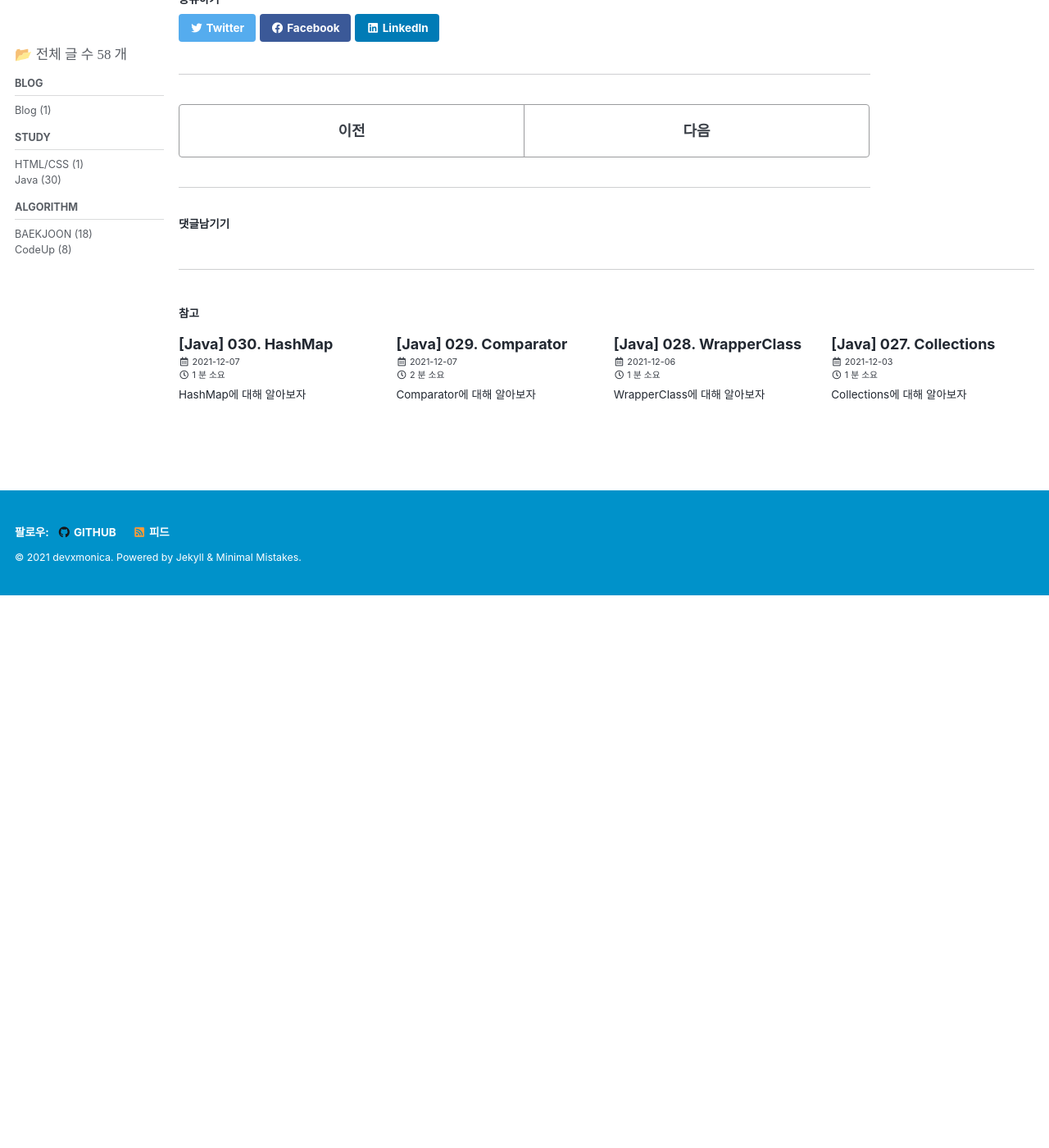
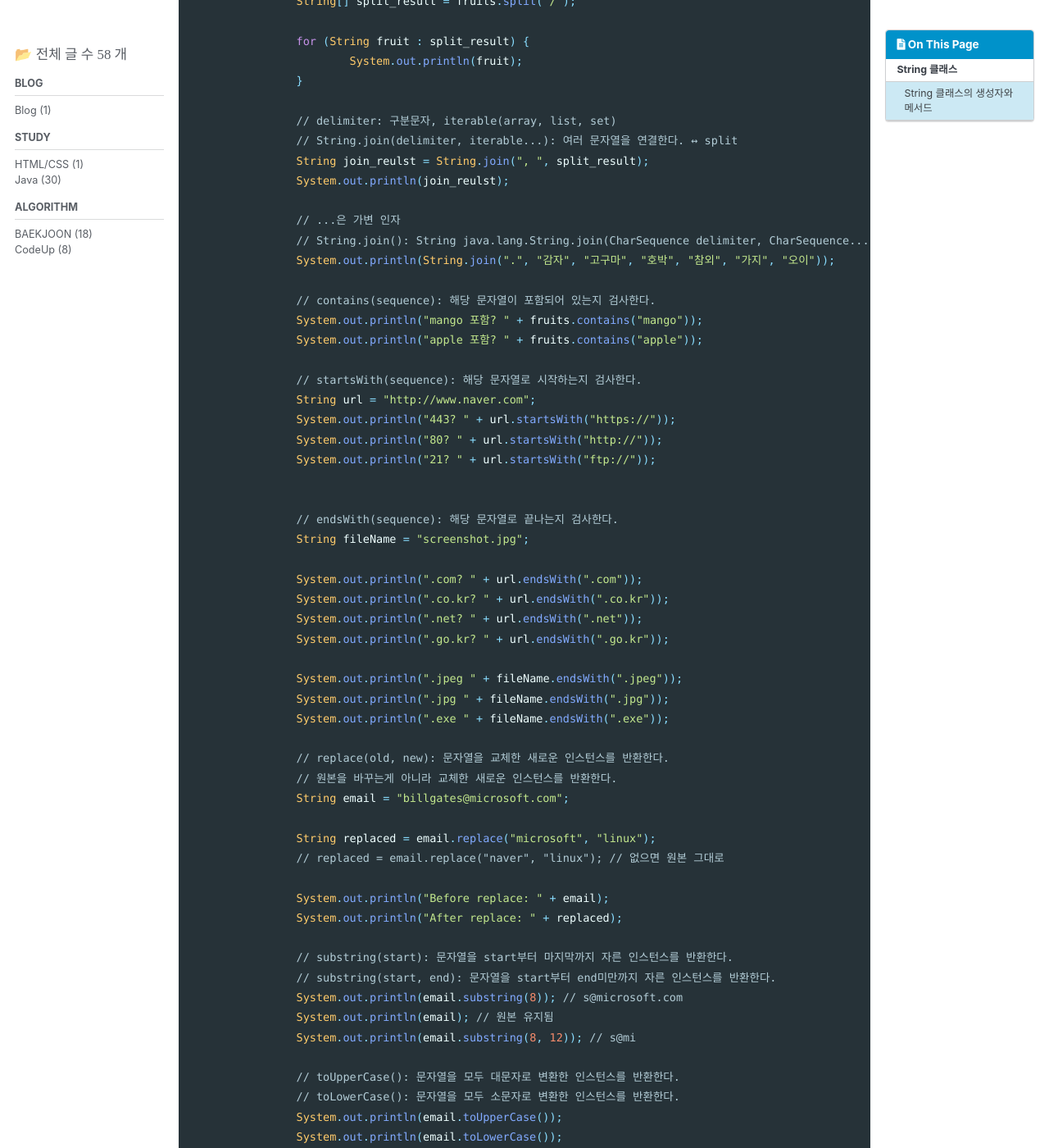
Before and after one commit to devxmonica/devxmonica.github.io, a Jekyll site: the page built from _posts/2021-11-14-11th-posting.md, in a window 1280 px wide and 1400 px high, scrolled down 4696 px. Shown: the whole window at 82% size. Built offline with Jekyll 4.4.1, drawn with Linux system fonts in a browser that asks for light colours; cached includes are drawn as plain includes; comment, search, counter and statistics services are not loaded; before the commit the page ends 5422 px from its top, so only the background shows below that; some of the changed text lies outside the part shown.

Commit message:
[Java] 009. String클래스 코드 추가

````diff
--- a/_posts/2021-11-14-11th-posting.md
+++ b/_posts/2021-11-14-11th-posting.md
@@ -11,7 +11,7 @@ sidebar:
     nav: "docs"
 search: true
 permalink: categories/java/009-String
-# last_modified_at:
+last_modified_at: 2021-12-08
 ---
 
 #### String 클래스
@@ -82,3 +82,120 @@ permalink: categories/java/009-String
 | 지정된 값을 문자열로 변환하여 반환한다.<br />참조변수의 경우, toString()을 호출한 결과를 반환한다. |                                                              |                                                              |
 | **isEmpty()**                                                | String s = "Hello";<br />String s1 = s.isEmpty();            | s1 = "false"                                                 |
 | 해당 문자열의 길이가 0이면  true를,<br />아니면 false를 반환한다. |                                                              |                                                              |
+
+```java
+
+public class String {
+
+	public static void main(String[] args) {
+
+		String fruits = "apple/banana/kiwi/grape/pineapple/melon/watermelon/grapefruit";
+
+		// split(delimiter): 문자열을 원하는 기준으로 자른 문자열 배열을 반환한다.
+		String[] split_result = fruits.split("/");
+
+		for (String fruit : split_result) {
+			System.out.println(fruit);
+		}
+
+		// delimiter: 구분문자, iterable(array, list, set)
+		// String.join(delimiter, iterable...): 여러 문자열을 연결한다. ↔ split
+		String join_reulst = String.join(", ", split_result);
+		System.out.println(join_reulst);
+
+		// ...은 가변 인자
+		// String.join(): String java.lang.String.join(CharSequence delimiter, CharSequence... elements)
+		System.out.println(String.join(".", "감자", "고구마", "호박", "참외", "가지", "오이"));
+
+		// contains(sequence): 해당 문자열이 포함되어 있는지 검사한다.
+		System.out.println("mango 포함? " + fruits.contains("mango"));
+		System.out.println("apple 포함? " + fruits.contains("apple"));
+
+		// startsWith(sequence): 해당 문자열로 시작하는지 검사한다.
+		String url = "http://www.naver.com";
+		System.out.println("443? " + url.startsWith("https://"));
+		System.out.println("80? " + url.startsWith("http://"));
+		System.out.println("21? " + url.startsWith("ftp://"));
+
+
+		// endsWith(sequence): 해당 문자열로 끝나는지 검사한다.
+		String fileName = "screenshot.jpg";
+
+		System.out.println(".com? " + url.endsWith(".com"));
+		System.out.println(".co.kr? " + url.endsWith(".co.kr"));
+		System.out.println(".net? " + url.endsWith(".net"));
+		System.out.println(".go.kr? " + url.endsWith(".go.kr"));
+
+		System.out.println(".jpeg " + fileName.endsWith(".jpeg"));
+		System.out.println(".jpg " + fileName.endsWith(".jpg"));
+		System.out.println(".exe " + fileName.endsWith(".exe"));
+
+		// replace(old, new): 문자열을 교체한 새로운 인스턴스를 반환한다.
+		// 원본을 바꾸는게 아니라 교체한 새로운 인스턴스를 반환한다.
+		String email = "billgates@microsoft.com";
+
+		String replaced = email.replace("microsoft", "linux");
+		// replaced = email.replace("naver", "linux"); // 없으면 원본 그대로
+
+		System.out.println("Before replace: " + email);
+		System.out.println("After replace: " + replaced);
+
+		// substring(start): 문자열을 start부터 마지막까지 자른 인스턴스를 반환한다.
+		// substring(start, end): 문자열을 start부터 end미만까지 자른 인스턴스를 반환한다.
+		System.out.println(email.substring(8)); // s@microsoft.com
+		System.out.println(email); // 원본 유지됨
+		System.out.println(email.substring(8, 12)); // s@mi
+
+		// toUpperCase(): 문자열을 모두 대문자로 변환한 인스턴스를 반환한다.
+		// toLowerCase(): 문자열을 모두 소문자로 변환한 인스턴스를 반환한다.
+		System.out.println(email.toUpperCase());
+		System.out.println(email.toLowerCase());
+
+		fruits = "apple/banana/kiwi/grape/pineapple/melon/watermelon/grapefruit\n";
+
+		// indexOf(sequence): 원하는 문자열의 인덱스를 반환한다.
+		// indexOf(sequence, start): start부터 원하는 문자열을 찾아 인덱스를 반환한다.
+		System.out.println(fruits.indexOf("kiwi")); // 13
+		System.out.println(fruits.indexOf("apple")); // 0
+		System.out.println(fruits.indexOf("apple", 1)); // 28
+		System.out.println(fruits.indexOf("gyul")); // 찾지 못한 경우 -1을 반환한다.
+
+		fruits += fruits;
+		fruits += fruits;
+		fruits += fruits;
+		fruits += fruits;
+
+		System.out.println(fruits);
+
+		/*
+			연습문제: fruits에서 모든 "grape"의 위치를 찾아 출력해보세요.
+		 */
+
+		int result = fruits.indexOf("grape");
+
+		while (result != -1) {
+			System.out.println("index: " + result);
+			result = fruits.indexOf("grape", result + 1);
+		}
+
+		// 강사님 코드
+		int found = -1, start;
+		while ((found = fruits.indexOf("grape", (start = found + 1))) != -1) {
+			System.out.printf("%d부터 찾은 \"grape\"의 위치: %d\n", start, found);
+		}
+
+		// String.format(format, args...): 형식을 이용해 원하는 문자열을 만들 수 있다.
+		String today = String.format("%d년 %d월 %d일", 2021, 12, 8);
+		System.out.println(today);
+
+		// String.valueOf(value): 전달한 값의 문자열 값을 반환한다.
+		String str = String.valueOf(123.1234);
+		System.out.println(str);
+		str = String.valueOf(new Apple()); // 전달한 인스턴스의 toString()을 반환한다.
+		System.out.println(str);
+
+
+	}
+}
+
+```
````
